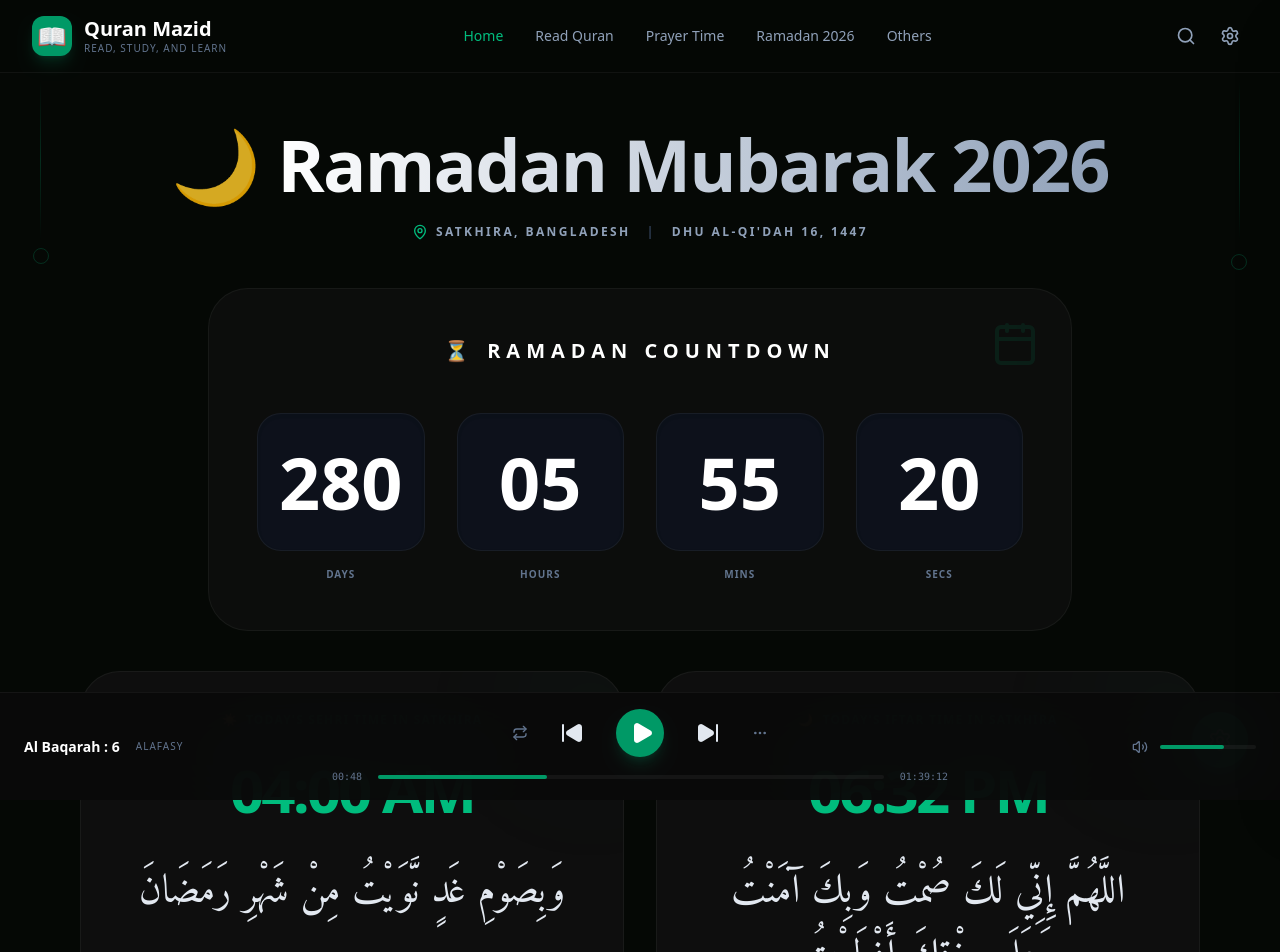
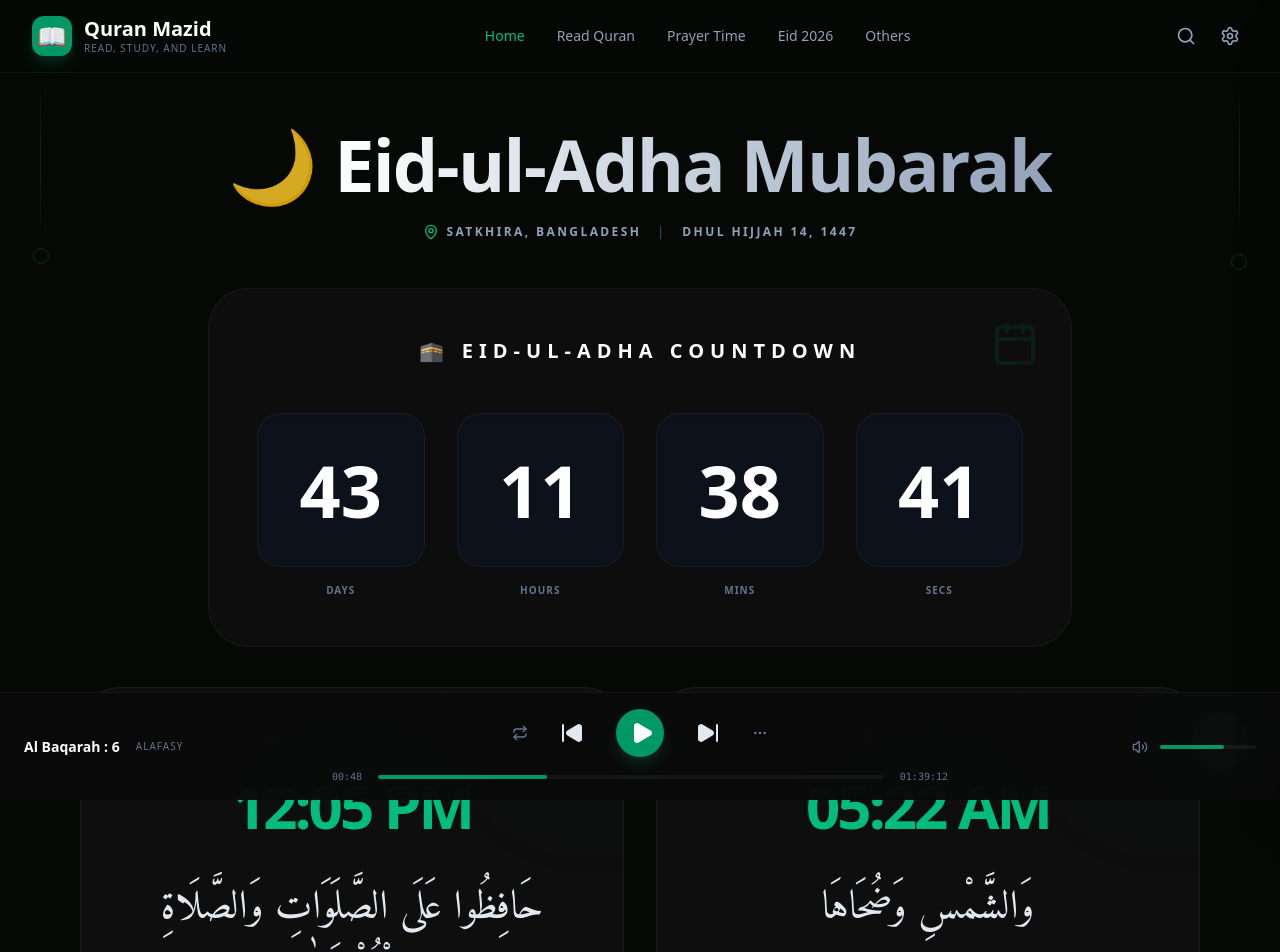
Before and after one commit to imranhossain2024/quran-web-app, a Next.js app: page / in a window 1280 px wide. Shown: the top 952 px of the page. Built offline with nearby package versions, Linux system fonts and the light colour scheme; a web font is replaced by a local one.

Commit message:
add About page, implement Eid countdown module, and update home page content

```diff
--- a/src/app/page.tsx
+++ b/src/app/page.tsx
@@ -4,9 +4,11 @@ import React from "react";
 import { Search, Globe, Settings, Heart, MapPin, Calendar, Clock, Play, SkipBack, SkipForward, Repeat, Volume2, MoreHorizontal, BookOpen } from "lucide-react";
 import Link from "next/link";
 import { useSearch } from "@/context/SearchContext";
+import EidCountdown from "@/components/modules/home/EidCountdown";
 
 export default function Home() {
   const { openSearch } = useSearch();
+
   return (
     <div className="min-h-screen bg-[#050805] text-white font-sans relative overflow-x-hidden">
       {/* Background Decorative Elements */}
@@ -35,7 +37,7 @@ export default function Home() {
           <Link href="/" className="text-sm font-medium text-emerald-500">Home</Link>
           <Link href="/surah/1" className="text-sm font-medium text-slate-400 hover:text-emerald-500 transition-colors">Read Quran</Link>
           <Link href="#" className="text-sm font-medium text-slate-400 hover:text-emerald-500 transition-colors">Prayer Time</Link>
-          <Link href="#" className="text-sm font-medium text-slate-400 hover:text-emerald-500 transition-colors">Ramadan 2026</Link>
+          <Link href="#" className="text-sm font-medium text-slate-400 hover:text-emerald-500 transition-colors">Eid 2026</Link>
           <Link href="#" className="text-sm font-medium text-slate-400 hover:text-emerald-500 transition-colors">Others</Link>
         </div>
 
@@ -57,7 +59,7 @@ export default function Home() {
         <div className="flex items-center justify-center gap-4 mb-6">
           <span className="text-5xl lg:text-7xl animate-pulse">🌙</span>
           <h2 className="text-5xl lg:text-7xl font-extrabold tracking-tight bg-gradient-to-r from-white to-slate-400 bg-clip-text text-transparent">
-            Ramadan Mubarak 2026
+            Eid-ul-Adha Mubarak
           </h2>
         </div>
         <div className="flex flex-col md:flex-row items-center justify-center gap-4 text-slate-400 font-bold uppercase tracking-[0.2em] text-xs">
@@ -67,68 +69,44 @@ export default function Home() {
           </div>
           <span className="hidden md:inline text-slate-700">|</span>
           <div className="flex items-center gap-2">
-            Dhu al-Qi'dah 16, 1447
+            Dhul Hijjah 14, 1447
           </div>
         </div>
       </section>
 
       {/* Countdown Section */}
       <section className="max-w-4xl mx-auto px-4 mb-10">
-        <div className="bg-[#111111]/60 border border-white/5 rounded-[2.5rem] p-8 lg:p-12 relative overflow-hidden group">
-          <div className="absolute top-0 right-0 p-8 opacity-10">
-             <Calendar className="w-12 h-12 text-emerald-500" />
-          </div>
-
-          <h3 className="text-center text-xl font-bold uppercase tracking-[0.3em] mb-12 flex items-center justify-center gap-3">
-             <span>⏳</span> RAMADAN COUNTDOWN
-          </h3>
-
-          <div className="grid grid-cols-4 gap-4 lg:gap-8">
-            {[
-              { label: "Days", value: "280" },
-              { label: "Hours", value: "05" },
-              { label: "Mins", value: "55" },
-              { label: "Secs", value: "20" },
-            ].map((unit, idx) => (
-              <div key={idx} className="flex flex-col items-center">
-                <div className="text-5xl lg:text-7xl font-black text-white mb-4 bg-slate-900/50 w-full py-8 rounded-3xl border border-white/5 shadow-inner flex items-center justify-center">
-                  {unit.value}
-                </div>
-                <span className="text-[10px] font-bold uppercase tracking-widest text-slate-500">{unit.label}</span>
-              </div>
-            ))}
-          </div>
-        </div>
+        <EidCountdown />
       </section>
 
-      {/* Sehri & Iftar Cards */}
+      {/* Prayer Time Cards (Mockup for design) */}
       <section className="max-w-6xl mx-auto px-4 grid grid-cols-1 md:grid-cols-2 gap-8 mb-32">
-        {/* Sehri Card */}
+        {/* Card 1 */}
         <div className="bg-[#111111]/80 border border-white/5 rounded-[2.5rem] p-10 relative overflow-hidden group hover:border-emerald-500/20 transition-all duration-500">
            <div className="absolute -right-8 -top-8 w-32 h-32 bg-emerald-500/5 rounded-full blur-3xl group-hover:bg-emerald-500/10 transition-all" />
            <div className="flex flex-col items-center text-center">
               <div className="flex items-center gap-2 text-emerald-500 text-xs font-bold uppercase tracking-widest mb-8">
-                 <span>☀️</span> TODAY'S SEHRI TIME IN SATKHIRA
+                 <span>🕌</span> NEXT PRAYER: DHUHR
               </div>
-              <div className="text-6xl font-black text-emerald-500 mb-10 tracking-tighter">04:00 AM</div>
-              <p className="text-2xl font-arabic mb-6 leading-relaxed text-slate-200">وَبِصَوْمِ غَدٍ نَّوَيْتُ مِنْ شَهْرِ رَمَضَانَ</p>
+              <div className="text-6xl font-black text-emerald-500 mb-10 tracking-tighter">12:05 PM</div>
+              <p className="text-2xl font-arabic mb-6 leading-relaxed text-slate-200">حَافِظُوا عَلَى الصَّلَوَاتِ وَالصَّلَاةِ الْوُسْطَىٰ</p>
               <p className="text-xs text-slate-500 italic max-w-xs mx-auto leading-relaxed">
-                I intend to keep the fast for tomorrow in the month of Ramadan
+                Guard strictly your prayers, especially the middle prayer.
               </p>
            </div>
         </div>
 
-        {/* Iftar Card */}
+        {/* Card 2 */}
         <div className="bg-[#111111]/80 border border-white/5 rounded-[2.5rem] p-10 relative overflow-hidden group hover:border-emerald-500/20 transition-all duration-500">
            <div className="absolute -right-8 -top-8 w-32 h-32 bg-emerald-500/5 rounded-full blur-3xl group-hover:bg-emerald-500/10 transition-all" />
            <div className="flex flex-col items-center text-center">
               <div className="flex items-center gap-2 text-emerald-500 text-xs font-bold uppercase tracking-widest mb-8">
-                 <span>🌙</span> TODAY'S IFTAR TIME IN SATKHIRA
+                 <span>☀️</span> SUNRISE TODAY
               </div>
-              <div className="text-6xl font-black text-emerald-500 mb-10 tracking-tighter">06:32 PM</div>
-              <p className="text-2xl font-arabic mb-6 leading-relaxed text-slate-200">اللَّهُمَّ إِنِّي لَكَ صُمْتُ وَبِكَ آمَنْتُ وَعَلَى رِزْقِكَ أَفْطَرْتُ</p>
+              <div className="text-6xl font-black text-emerald-500 mb-10 tracking-tighter">05:22 AM</div>
+              <p className="text-2xl font-arabic mb-6 leading-relaxed text-slate-200">وَالشَّمْسِ وَضُحَاهَا</p>
               <p className="text-xs text-slate-500 italic max-w-xs mx-auto leading-relaxed">
-                O Allah, I fasted for You and I believe in You and I break my fast with Your sustenance
+                By the sun and its brightness.
               </p>
            </div>
         </div>
--- a/src/components/layout/IconSidebar.tsx
+++ b/src/components/layout/IconSidebar.tsx
@@ -15,7 +15,7 @@ const IconSidebar = () => {
     { icon: Search, label: "Search", onClick: openSearch },
     { icon: Heart, label: "Favorites" },
     { icon: Settings, label: "Settings", href: "/settings" },
-    { icon: Info, label: "About" },
+    { icon: Info, label: "About", href: "/about" },
   ];
 
   return (
--- a/src/components/layout/MobileNav.tsx
+++ b/src/components/layout/MobileNav.tsx
@@ -1,7 +1,7 @@
 "use client";
 
 import React from "react";
-import { Home, BookOpen, Search, Settings, Menu } from "lucide-react";
+import { Home, BookOpen, Search, Settings, Menu, Info } from "lucide-react";
 import Link from "next/link";
 import { usePathname } from "next/navigation";
 import { cn } from "@/lib/utils";
@@ -16,7 +16,7 @@ const MobileNav = () => {
     { icon: BookOpen, label: "Read", href: "/surah/1" },
     { icon: Search, label: "Search", onClick: openSearch },
     { icon: Settings, label: "Settings", href: "/settings" },
-    { icon: Menu, label: "Menu", isAction: true },
+    { icon: Info, label: "About", href: "/about" },
   ];
 
   return (
@@ -36,7 +36,7 @@ const MobileNav = () => {
           );
         }
 
-        if (item.isAction || item.onClick) {
+        if (item.onClick) {
           return (
             <button
               key={idx}
--- /dev/null
+++ b/src/components/modules/home/EidCountdown.tsx
@@ -0,0 +1,70 @@
+"use client";
+
+import React, { useState, useEffect } from "react";
+import { Calendar } from "lucide-react";
+
+export default function EidCountdown() {
+  const [timeLeft, setTimeLeft] = useState({
+    days: 0,
+    hours: 0,
+    minutes: 0,
+    seconds: 0,
+  });
+
+  useEffect(() => {
+    // Target Date: June 16, 2026 (Approximate Eid-ul-Adha 2026)
+    const targetDate = new Date("June 16, 2026 00:00:00").getTime();
+
+    const interval = setInterval(() => {
+      const now = new Date().getTime();
+      const distance = targetDate - now;
+
+      if (distance < 0) {
+        clearInterval(interval);
+        setTimeLeft({ days: 0, hours: 0, minutes: 0, seconds: 0 });
+        return;
+      }
+
+      setTimeLeft({
+        days: Math.floor(distance / (1000 * 60 * 60 * 24)),
+        hours: Math.floor((distance % (1000 * 60 * 60 * 24)) / (1000 * 60 * 60)),
+        minutes: Math.floor((distance % (1000 * 60 * 60)) / (1000 * 60)),
+        seconds: Math.floor((distance % (1000 * 60)) / 1000),
+      });
+    }, 1000);
+
+    return () => clearInterval(interval);
+  }, []);
+
+  const units = [
+    { label: "Days", value: timeLeft.days },
+    { label: "Hours", value: timeLeft.hours },
+    { label: "Mins", value: timeLeft.minutes },
+    { label: "Secs", value: timeLeft.seconds },
+  ];
+
+  return (
+    <div className="bg-[#111111]/60 border border-white/5 rounded-[2.5rem] p-8 lg:p-12 relative overflow-hidden group">
+      <div className="absolute top-0 right-0 p-8 opacity-10">
+        <Calendar className="w-12 h-12 text-emerald-500" />
+      </div>
+
+      <h3 className="text-center text-xl font-bold uppercase tracking-[0.3em] mb-12 flex items-center justify-center gap-3">
+        <span>🕋</span> EID-UL-ADHA COUNTDOWN
+      </h3>
+
+      <div className="grid grid-cols-4 gap-4 lg:gap-8">
+        {units.map((unit, idx) => (
+          <div key={idx} className="flex flex-col items-center">
+            <div className="text-4xl lg:text-7xl font-black text-white mb-4 bg-slate-900/50 w-full py-6 lg:py-10 rounded-3xl border border-white/5 shadow-inner flex items-center justify-center transition-all duration-300 group-hover:border-emerald-500/20">
+              {unit.value < 10 ? `0${unit.value}` : unit.value}
+            </div>
+            <span className="text-[10px] font-bold uppercase tracking-widest text-slate-500">
+              {unit.label}
+            </span>
+          </div>
+        ))}
+      </div>
+    </div>
+  );
+}
```
Also changed, not shown: src/app/about/page.tsx (added, +104 -0 lines), public/images/about-hero.png (added).
